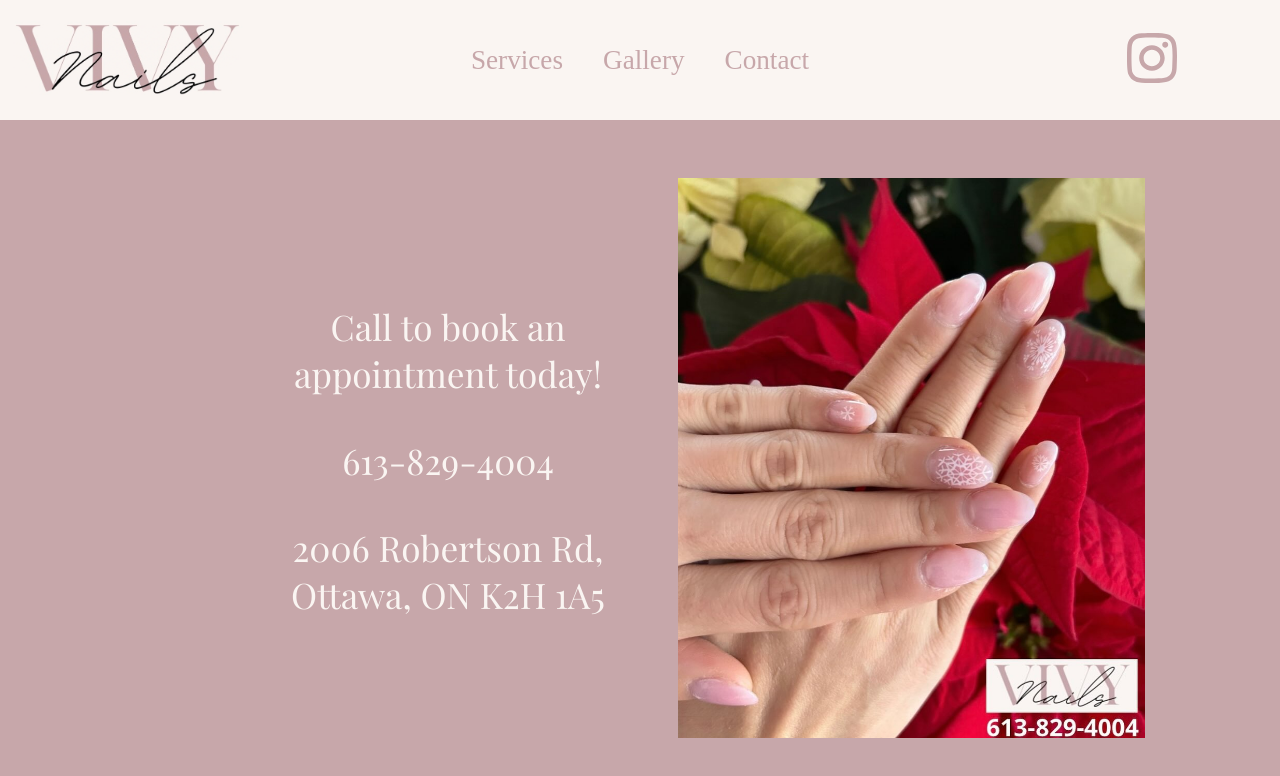
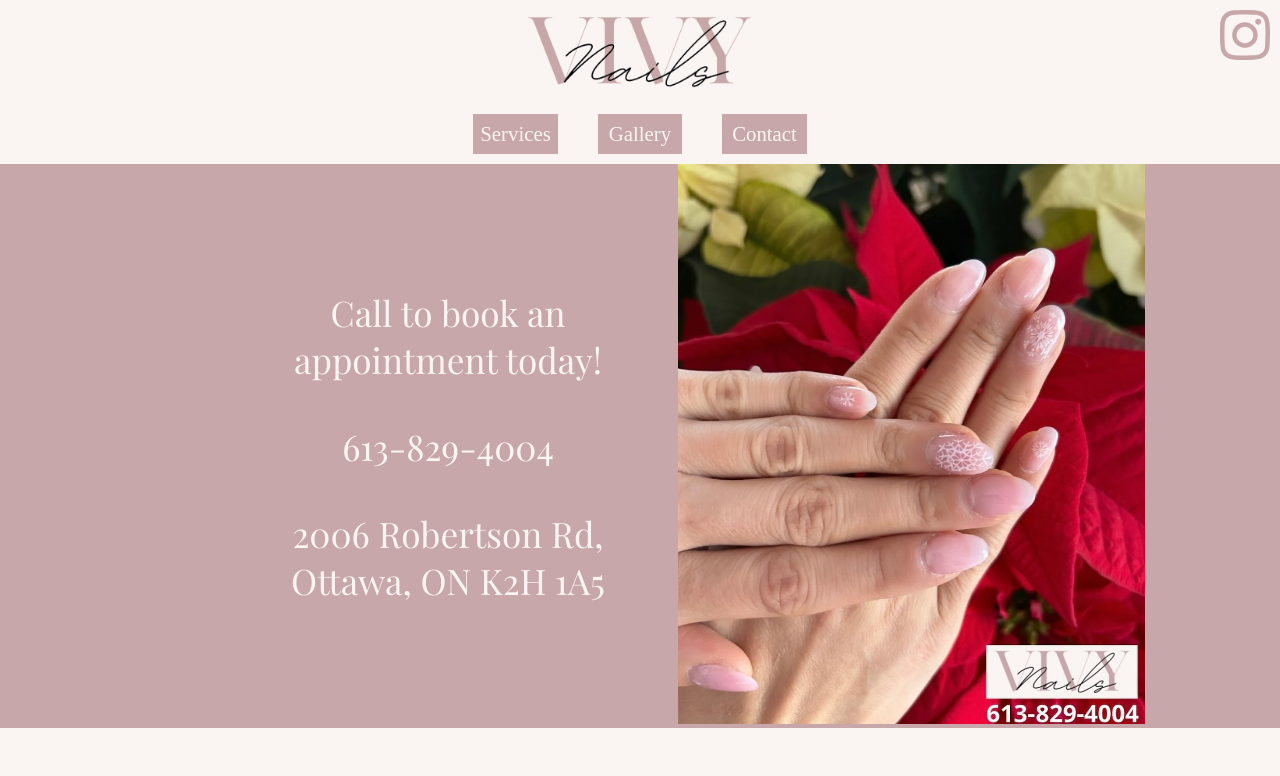
Before and after one commit to AquaShotRyan/vivy-nails-react, a JavaScript app in the folder vivy-nails/: page / in a window 1280 px wide. Shown: the top 776 px of the page. Built offline with nearby package versions, Linux system fonts and the light colour scheme; the HTML template or start-up script is replaced by a standard one; a web font is replaced by a local one.

Commit message:
changed design of the header

```diff
--- a/vivy-nails/src/index.css
+++ b/vivy-nails/src/index.css
@@ -36,11 +36,18 @@ body{
 header{
   display:flex;
   flex-direction: row;
-  height:15vh
+}
+
+.header-middle {
+  width:20%;
+}
+
+.header-side {
+  width:40%;
 }
 
 .header-logo {/* div container of Vivy Nails logo */
-  width:20%;
+  width:100%;
   display:flex;
   justify-content: center;
   align-items: center;
@@ -55,10 +62,9 @@ header{
   display: flex;
   justify-content: center;
   align-items: center;
-  width:60%;
 }
 
-.header-navbar nav{ /* container of links */
+.header-navbar nav{ /* links */
   height:100%;
   width:100%;
   display: flex;
@@ -66,20 +72,27 @@ header{
   align-items: center;
 }
 
-.header-navbar nav a{ /* links within nav bar */
+.header-navbar nav div {
+  width:33%;
+  background-color: var(--pink);
+  margin:10px 20px;
+  padding:8px 40px;
+  display:flex;
+  justify-content: center;
+}
+
+.header-navbar nav div a{ /* <a> within nav bar */
   text-decoration: none;
-  padding:10px;
-  margin:10px;
-  color:var(--pink);
-  font-size:1.7em;
+  color:var(--lightpink);
+  font-size:1.3em;
   text-align: center;
 }
 
 .header-socials{ /* div container of instagram svg */
   display:flex;
-  justify-content: center;
-  align-items: center;
-  width: 20%;
+  justify-content: right;
+  width: 100%;
+  padding:2%;
 }
 .header-socials img{ /* instagram svg */
   max-width: 50px;
@@ -91,7 +104,7 @@ header{
 /* ================== home ================== */
 .home-container{
   background-color:var(--pink);
-  height:85vh;
+  /*height:85vh;*/
   display: flex;
   flex-direction: row;
   width:100vw;
--- a/vivy-nails/src/layouts/RootLayout.js
+++ b/vivy-nails/src/layouts/RootLayout.js
@@ -6,6 +6,11 @@ export default function RootLayout() {
       <ScrollRestoration />
       <header>{/* white header section */}
 
+        <div className="header-side">
+
+        </div>
+
+        <div className="header-middle">
           <div className="header-logo">
             <NavLink to="/">
               <img src="./vivy-nails-logo.png" alt="VIVY NAILS"></img>
@@ -14,17 +19,28 @@ export default function RootLayout() {
 
           <div className="header-navbar">
             <nav>
+              <div>
                 <NavLink to="Services">Services</NavLink>
+              </div>
+              <div>
                 <NavLink to="Gallery">Gallery</NavLink>
+              </div>
+              <div>
                 <NavLink to="Contact">Contact</NavLink>
+              </div>
             </nav>
           </div>
+        </div>
 
+        <div className="header-side">
           <div className="header-socials">
             <a href="https://www.instagram.com/vivy_nails_official/">
               <img src ="./instagram.svg" alt="Instagram"/>
             </a>
           </div>
+        </div>
+
+
 
       </header>
       <main>
```
Also changed, not shown: 1 other file (tests, documents, lock files or other folders). Lines whose indentation alone changed are shown as unchanged.
